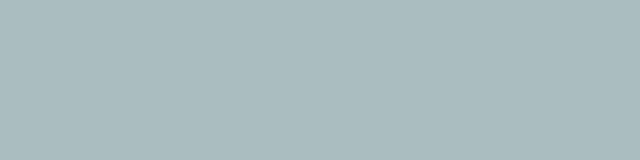
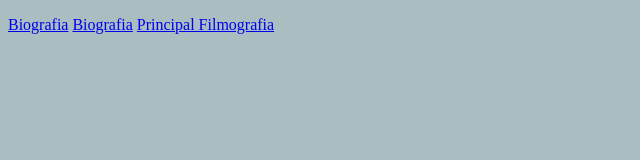
Before and after one commit to Pietra-Cristina/Paginas-de-Web, a plain HTML site: page index.html in a window 1280 px wide. Shown: the whole page, without its empty margins (0-640 px from the left). Drawn offline with Linux system fonts and the light colour scheme.

Commit message:
Update index.html

```diff
--- a/index.html
+++ b/index.html
@@ -5,5 +5,11 @@
     </head>
 
     <body style="background-color:rgb(170, 189, 192);">
+
+        <p>
+            <a href="Cinema1.html">Biografia</a>
+            <a href="Cinema2.html">Biografia</a>
+            <a href="Cinema3.html">Principal Filmografia</a>
+         </p>
     </body>
 </html>
```
